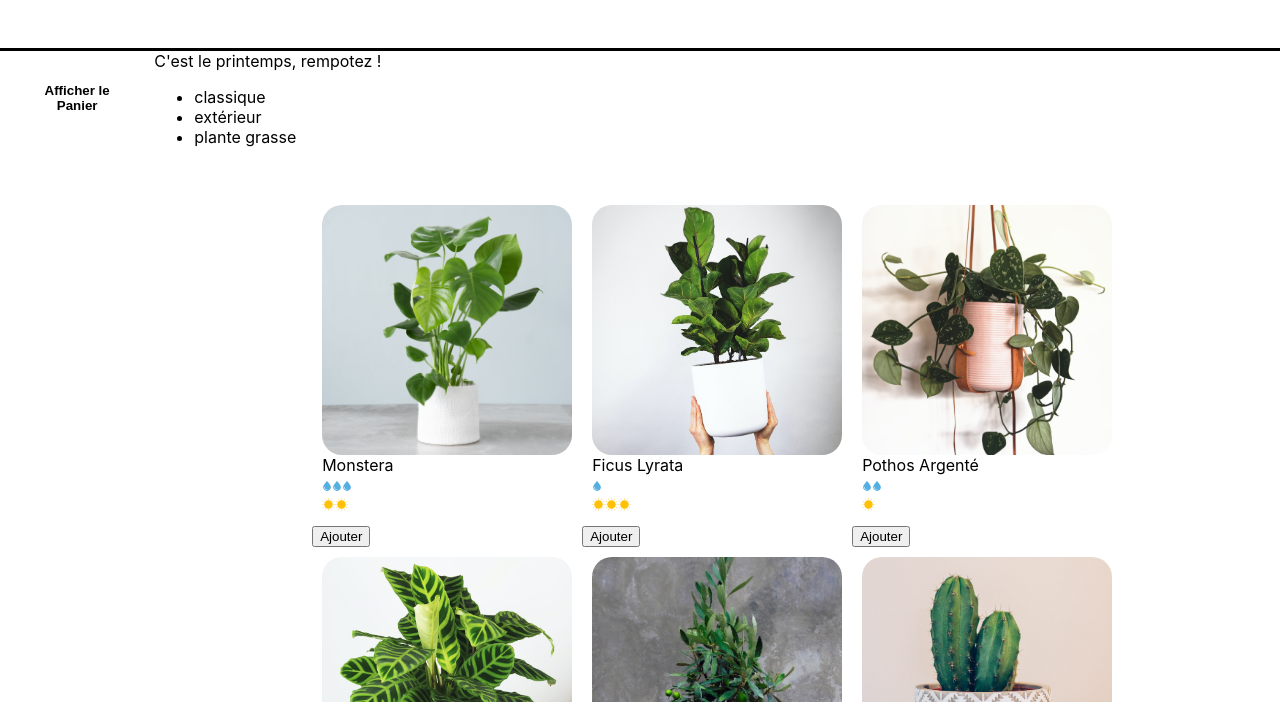
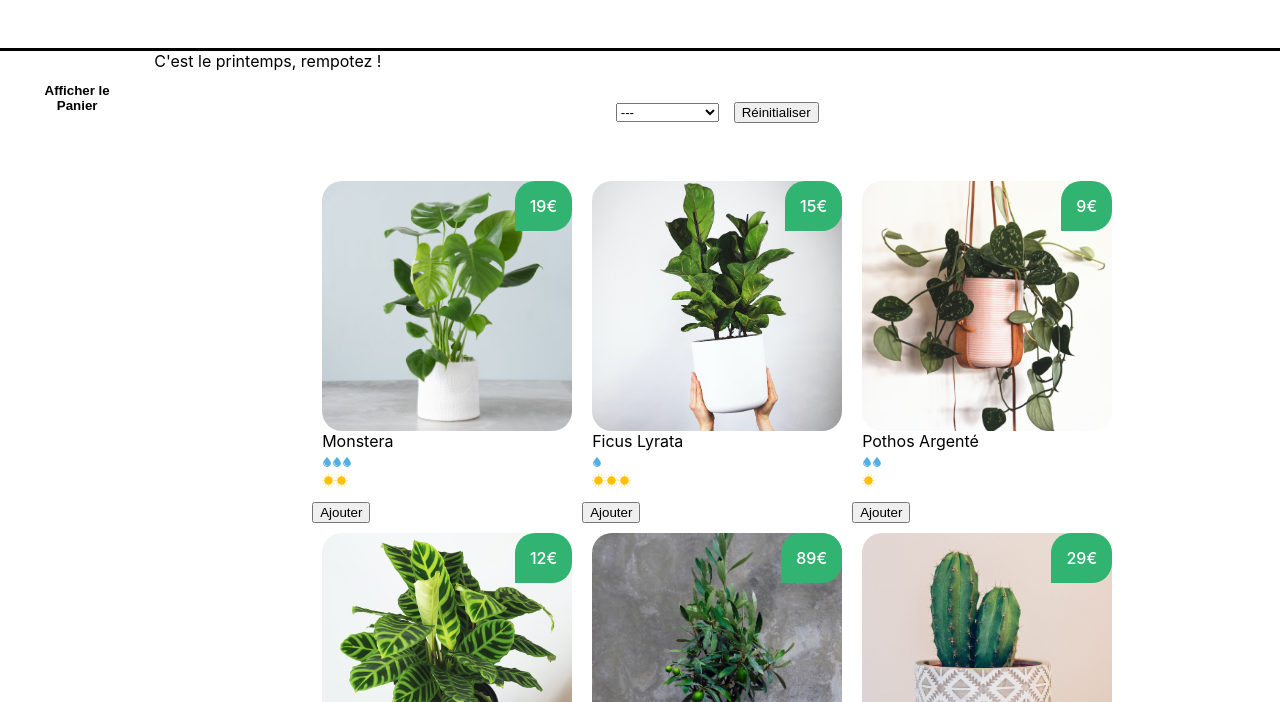
Before and after one commit to Tillate/React-Plantes, a React app: page / in a window 1280 px wide. Shown: the part 98-800 px from the top of the page. Built offline with nearby package versions, Linux system fonts and the light colour scheme.

Commit message:
Ajout fonctionnalitée ajouter au panier

```diff
--- a/src/components/Cart.js
+++ b/src/components/Cart.js
@@ -1,21 +1,30 @@
 import { useState } from 'react';
 import '../styles/Cart.css'
 
-function Cart({cart, setCart}) {
-	const monsteraPrice = 8
+function Cart({ cart, setCart }) {
 	const [isOpen, setIsOpen] = useState(false)
+	const total = cart.reduce(
+		(acc, plantType) => acc + plantType.amount * plantType.price, 0
+	)
 
 	return isOpen ? (
 		<div className='lmj-cart'>
 			<button
 				className='lmj-cart-toggle-button'
-				onClick={() => setIsOpen(false)}>Fermer</button>
+				onClick={() => setIsOpen(false)}
+			>
+				Fermer
+			</button>
+
 			<h2>Panier</h2>
-			<div>
-				Monstera : {monsteraPrice}€
-			</div>
-			<h3>Total : {monsteraPrice * cart}€</h3>
-			<button onClick={() => setCart(0)}>Vider le panier</button>
+			{cart.map(({ name, price, amount}, index) => (
+					<div key={`${name}-${index}`}>
+						{name} {price}€ x {amount}
+					</div>
+			))}
+
+			<h3>Total : {total} €</h3>
+			<button onClick={() => setCart([])}>Vider le panier</button>
 		</div>
 
 	) : (
--- /dev/null
+++ b/src/components/Categories.js
@@ -0,0 +1,26 @@
+import React from 'react';
+import '../styles/Categories.css';
+
+const Categories = ({ setActiveCategory, categories, activeCategory }) => {
+
+    return (
+        <div className='lmj-categories'>
+            <select
+                value={activeCategory}
+                onChange={(e) => setActiveCategory(e.target.value)}
+                className='lmj-categories-select'
+            >
+                <option value="">---</option>
+				{categories.map((cat) => (
+					<option key={cat} value={cat}>
+                        {cat}
+                    </option>
+				))}
+
+            </select>
+            <button onClick={()=> setActiveCategory('')}>Réinitialiser</button>
+        </div>
+    );
+};
+
+export default Categories;
--- a/src/components/PlantItem.js
+++ b/src/components/PlantItem.js
@@ -6,10 +6,11 @@ function handleClick(plantName) {
     alert(`Vous voulez acheter 1 ${plantName} ? Très bon choix 🌱✨`)
 }
 
-function PlantItem({id, cover, name, water, light}) {
+function PlantItem({cover, name, water, light, price}) {
 
     return (
-        <li key={id} className='lmj-plant-item' onClick={()=>handleClick(name)}>
+        <li className='lmj-plant-item' onClick={()=>handleClick}>
+            <span className='lmj-plant-item-price'>{price}€</span>
             <img src={cover} alt={`${name} cover`} className='lmj-plant-item-cover'/>
             {name}
             <div>
--- a/src/components/ShoppingList.js
+++ b/src/components/ShoppingList.js
@@ -1,34 +1,53 @@
+import { useState } from 'react';
 import { plantList } from '../datas/plantList';
 import Recommendation from './Recommandation';
 import PlantItem from './PlantItem'
 import '../styles/ShoppingList.css';
+import Categories from './Categories';
 
 function ShoppingList({ cart, setCart }) {
+	const [activeCategory, setActiveCategory] = useState('')
 	const categories = plantList.reduce(
 		(acc, plant) =>
 			acc.includes(plant.category) ? acc : acc.concat(plant.category),
 		[]
 	);
 
+	function addToCart(name, price) {
+		const currentPlantAdded = cart.find((plant) => plant.name === name)
+		if (currentPlantAdded) {
+			const cartFilteredCurrentPlant = cart.filter(
+				(plant) => plant.name !== name
+			)
+			setCart([
+				...cartFilteredCurrentPlant,
+				{name, price, amount: currentPlantAdded.amount + 1}
+			])
+		} else {
+			setCart([...cart, { name, price, amount: 1 }])
+		}
+	}
+
 
 	return (
 		<div>
 			<Recommendation/>
-			<ul>
-				{categories.map((cat) => (
-					<li key={cat}>{cat}</li>
-				))}
-			</ul>
+			<Categories
+				categories={categories}
+				setActiveCategory={setActiveCategory}
+				activeCategory={activeCategory}
+			/>
 			<ul className='lmj-plant-list'>
-				{plantList.map(({id, cover, name, water, light}) => (
+				{plantList.map(({id, cover, name, water, light, price}) => (
 					<div key={id}>
 						<PlantItem
 						cover={cover}
 						name={name}
 						water={water}
 						light={light}
+						price={price}
 						/>
-						<button onClick={() => setCart(cart + 1)}>Ajouter</button>
+						<button onClick={() => addToCart(name, price)}>Ajouter</button>
 					</div>
 				))}
 			</ul>
--- a/src/datas/plantList.js
+++ b/src/datas/plantList.js
@@ -15,7 +15,8 @@ export const plantList = [
 		id: '1ed',
 		light: 2,
 		water: 3,
-		cover: monstera
+		cover: monstera,
+		price: 19
 	},
 	{
 		name: 'ficus lyrata',
@@ -23,7 +24,8 @@ export const plantList = [
 		id: '2ab',
 		light: 3,
 		water: 1,
-		cover: lyrata
+		cover: lyrata,
+		price: 15
 	},
 
 	{
@@ -32,7 +34,8 @@ export const plantList = [
 		id: '3sd',
 		light: 1,
 		water: 2,
-		cover: pothos
+		cover: pothos,
+		price: 9
 	},
 	{
 		name: 'calathea',
@@ -40,7 +43,8 @@ export const plantList = [
 		id: '4kk',
 		light: 2,
 		water: 3,
-		cover: calathea
+		cover: calathea,
+		price: 12
 	},
 	{
 		name: 'olivier',
@@ -48,7 +52,8 @@ export const plantList = [
 		id: '5pl',
 		light: 3,
 		water: 1,
-		cover: olivier
+		cover: olivier,
+		price: 89
 	},
 
 	{
@@ -57,7 +62,8 @@ export const plantList = [
 		id: '8fp',
 		light: 2,
 		water: 1,
-		cover: cactus
+		cover: cactus,
+		price: 29
 	},
 	{
 		name: 'basilique',
@@ -65,7 +71,8 @@ export const plantList = [
 		id: '7ie',
 		light: 2,
 		water: 3,
-		cover: basil
+		cover: basil,
+		price: 9
 	},
 	{
 		name: 'succulente',
@@ -73,7 +80,8 @@ export const plantList = [
 		id: '9vn',
 		light: 2,
 		water: 1,
-		cover: succulent
+		cover: succulent,
+		price: 19
 	},
 
 	{
@@ -82,6 +90,7 @@ export const plantList = [
 		id: '6uo',
 		light: 2,
 		water: 2,
-		cover: mint
+		cover: mint,
+		price: 9
 	}
 ]
--- /dev/null
+++ b/src/styles/Categories.css
@@ -0,0 +1,8 @@
+.lmj-categories {
+	text-align: center;
+	padding-top: 30px;
+}
+
+.lmj-categories-select {
+	margin-right: 15px;
+}
--- a/src/styles/PlantItem.css
+++ b/src/styles/PlantItem.css
@@ -12,4 +12,16 @@
 	justify-content: center;
 	flex-direction: column;
 	text-transform: capitalize;
+	position: relative;
 }
+
+.lmj-plant-item-price {
+	position: absolute;
+	border-radius: 20px 20px 20px 0;
+	background-color: #31b472;
+	color: white;
+	padding: 15px;
+	right: 0;
+	top: 0;
+	font-weight: 500;
+}
```
Also changed, not shown: 1 other file.
